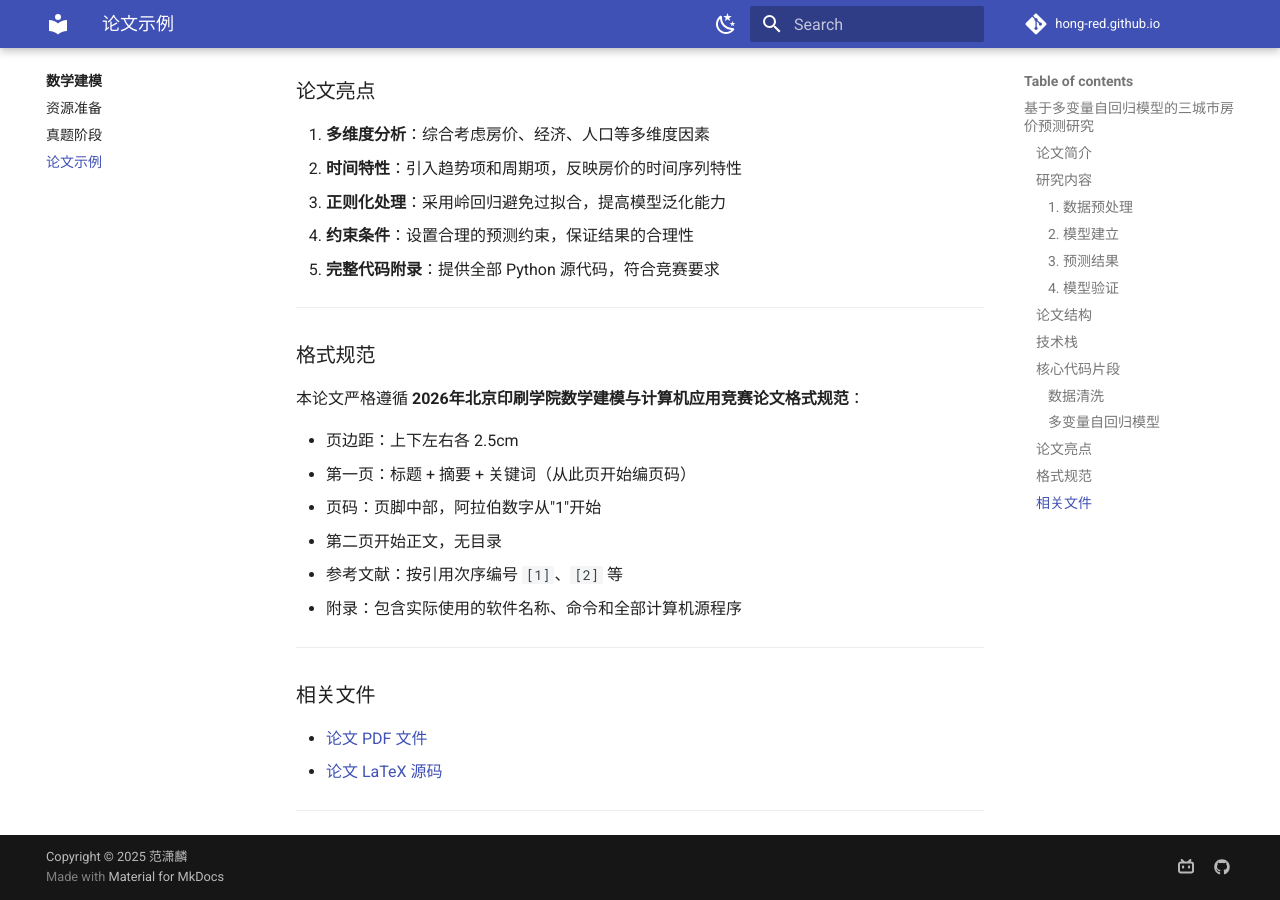
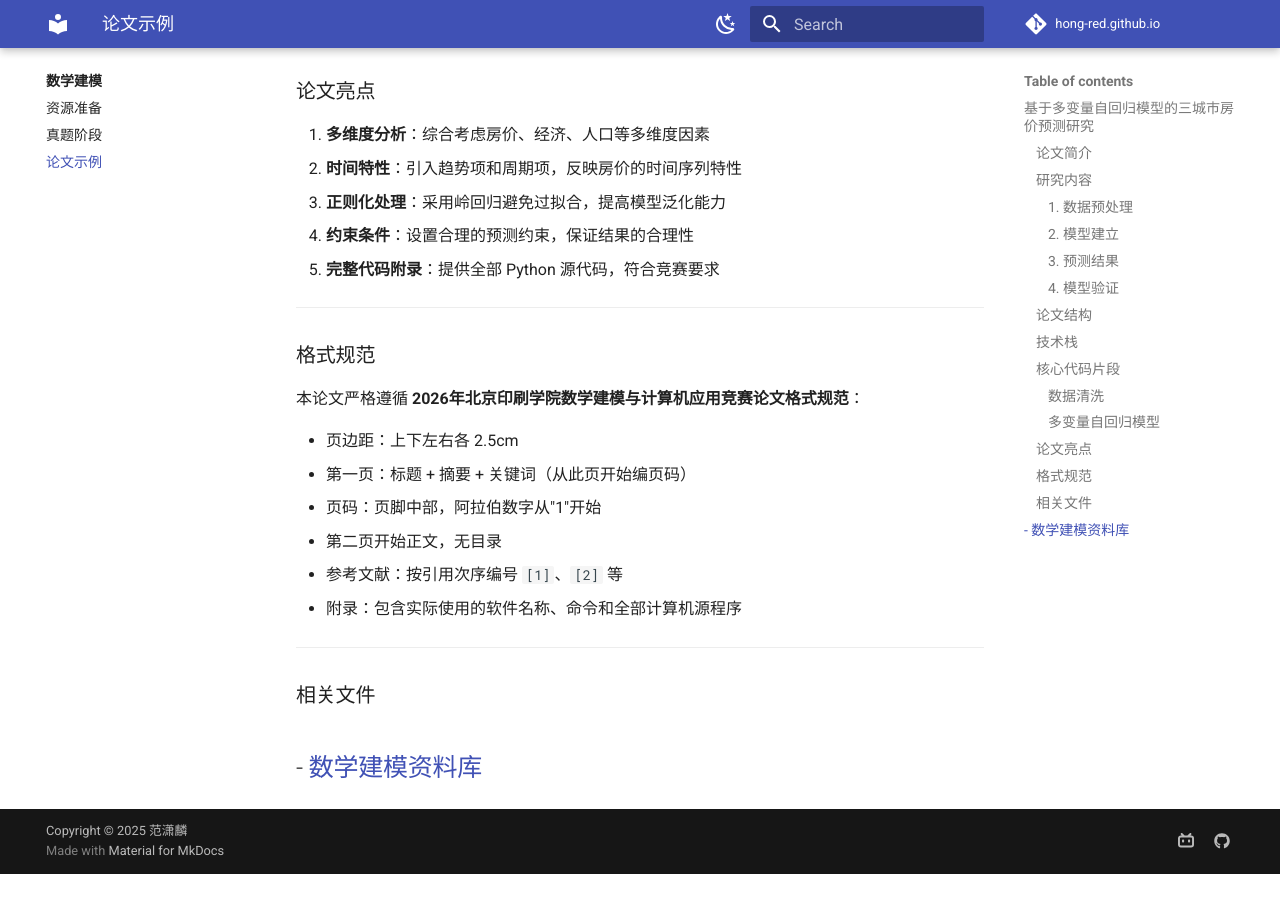
Before and after one commit to hong-red/hong-red.github.io, an MkDocs documentation site: the page built from docs/mathbuild/example.md, in a window 1280 px wide and 900 px high, scrolled down 3370 px. Built offline with MkDocs 1.6.1 and Material for MkDocs 9.7.7, drawn with Linux system fonts in a browser that asks for light colours; comment, search, counter and statistics services are not loaded; after the commit the page ends 4244 px from its top, so only the background shows below that.

```diff
--- a/docs/mathbuild/example.md
+++ b/docs/mathbuild/example.md
@@ -167,8 +167,5 @@
 ---
 
 ### 相关文件
-
-- [论文 PDF 文件](https://github.com/hong-red/hong-red.github.io/blob/main/docs/mathbuild/数学建模论文.pdf)
-- [论文 LaTeX 源码](https://github.com/hong-red/hong-red.github.io/blob/main/docs/mathbuild/数学建模论文.tex)
-
+- [数学建模资料库](https://github.com/hong-red/mathbuild)
 ---
```
